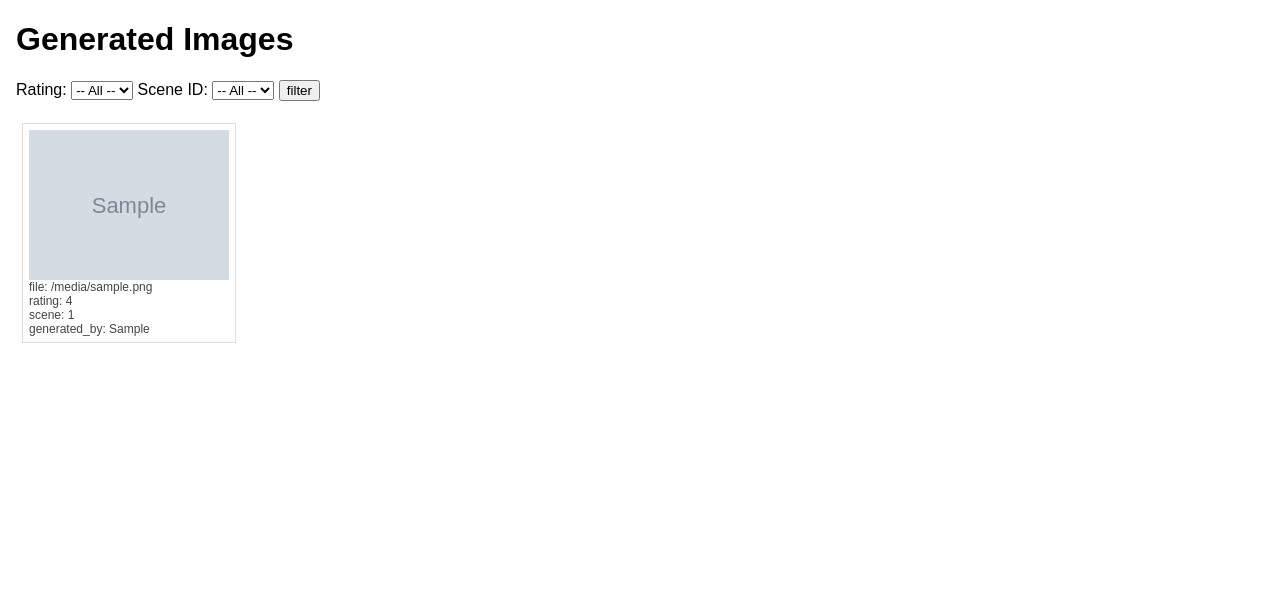
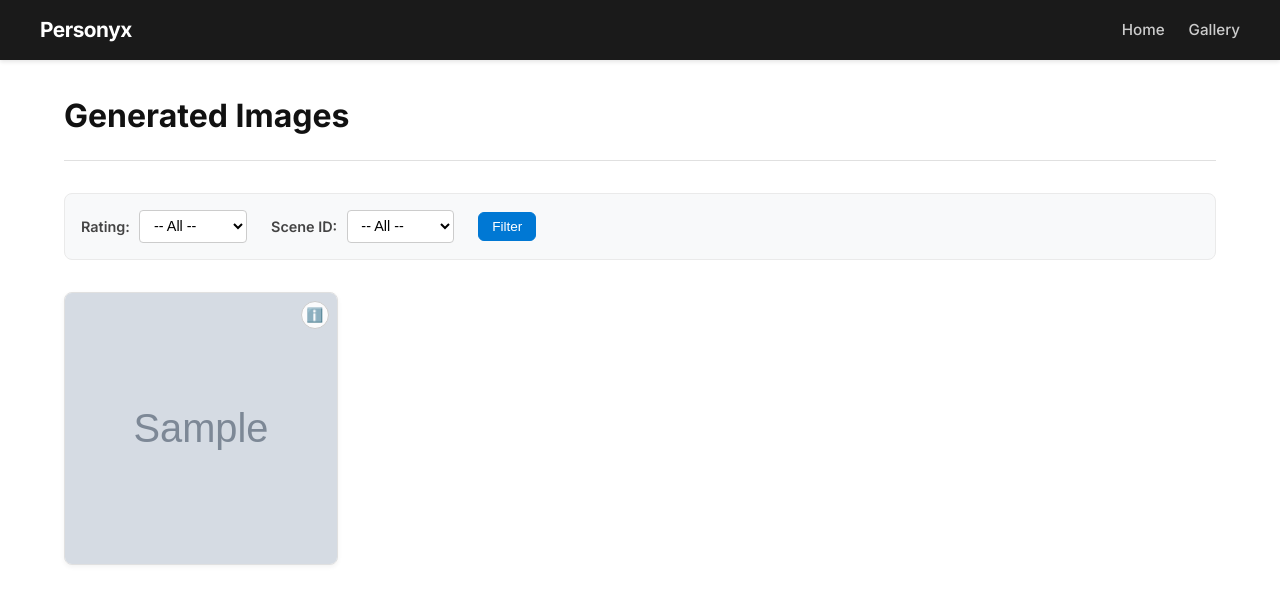
Before and after one commit to kaioman/personyx, a Flask app: template personyx/web/templates/images.html in a window 1280 px wide. Shown: the top 604 px of the page. Run offline with Flask 3, Linux system fonts and the light colour scheme; the template is opened without the code that fills it: most values are stand-ins (such as "Sample title", 1, 10 or a date in 2020); grey boxes marked "Sample" are stand-in pictures; some libraries are stand-ins or nearby versions.

Commit message:
生成画像閲覧ページデザイン調整、補助機能実装

```diff
--- a/personyx/web/app.py
+++ b/personyx/web/app.py
@@ -1,21 +1,21 @@
 import os
-from pathlib import Path
+#from pathlib import Path
 from flask import Flask, render_template, request, send_from_directory
 from sqlalchemy import create_engine
 from sqlalchemy.orm import sessionmaker
 from models.images import Images
 
 app = Flask(__name__, template_folder="templates")
-DATA_ROOT = "/app/data"
-BASE_DIR = os.path.dirname(os.path.abspath(__file__))
+#DATA_ROOT = "/app/data"
+#BASE_DIR = os.path.dirname(os.path.abspath(__file__))
 gen_images_root = "/app/gen_images"
-print(gen_images_root)
+#print(gen_images_root)
 GEN_IMAGES_DIR = os.environ.get("GEN_IMAGES_DIR", gen_images_root)
-
 DATABASE_URL = os.environ.get(
     "DATABASE_URL",
     "postgresql+psycopg2://personyx:personyx@personyx_db:5432/personyx_pg12"
 )
+ITEMS_PER_PAGE = 24
 
 # SQLAlchemy engine + session
 engine = create_engine(DATABASE_URL)
@@ -50,28 +50,27 @@ def images():
         scene_ids=scene_ids,
         selected_rating=rating,
         selected_scene_id=scene_id,
+        items_per_page=ITEMS_PER_PAGE
     )
 
-def scan_data_root():
-    entries = []
-    if os.path.isdir(DATA_ROOT):
-        for root, dirs, files in os.walk(DATA_ROOT):
-            rel_path = os.path.relpath(root, DATA_ROOT)
-            if rel_path == ".":
-                rel_path = ""
-            entries.append({
-                "path": rel_path,
-                "dirs": sorted(dirs),
-                "files": sorted(files),
-            })
-    return entries
-
+# def scan_data_root():
+#     entries = []
+#     if os.path.isdir(DATA_ROOT):
+#         for root, dirs, files in os.walk(DATA_ROOT):
+#             rel_path = os.path.relpath(root, DATA_ROOT)
+#             if rel_path == ".":
+#                 rel_path = ""
+#             entries.append({
+#                 "path": rel_path,
+#                 "dirs": sorted(dirs),
+#                 "files": sorted(files),
+#             })
+#     return entries
 
 @app.route("/")
 def index():
-    data_entries = scan_data_root()
-    return render_template("index.html", data_root=DATA_ROOT, entries=data_entries)
-
+    #data_entries = scan_data_root()
+    return render_template("index.html")
 
 if __name__ == "__main__":
     app.run(host="0.0.0.0", port=5000)
--- /dev/null
+++ b/personyx/web/static/css/images.css
@@ -0,0 +1,384 @@
+* {
+    box-sizing: border-box;
+    margin: 0;
+    padding: 0;
+}
+
+body {
+    font-family: 'Inter', -apple-system, BlinkMacSystemFont, "Segoe UI", Roboto, sans-serif;
+    background-color: #ffffff;
+    color: #333333;
+    line-height: 1.5;
+}
+
+/* 共通ボタンコンポーネント */
+.btn {
+    display: inline-flex;
+    align-items: center;
+    justify-content: center;
+    padding: 0.6rem 1.2rem;
+    font-size: 0.95rem;
+    font-weight: 500;
+    border-radius: 6px;
+    border: 1px solid #ccc;
+    background: #fff;
+    color: #333;
+    cursor: pointer;
+    text-decoration: none;
+    transition: background 0.2s, border-color 0.2s;
+}
+
+.btn:hover {
+    background: #f5f5f5;
+}
+
+.btn-blue {
+    background: #0078d4;
+    color: #fff;
+    border-color: #0078d4;
+}
+
+.btn-blue:hover {
+    background: #005a9e;
+    border-color: #005a9e;
+}
+
+.btn-small {
+    padding: 0.4rem 0.8rem;
+    font-size: 0.85rem;
+
+}
+
+/* ダークトーンナビ */
+.app-header {
+    background-color: #1a1a1a;
+    color: #ffffff;
+    padding: 0 1.5rem;
+    height: 60px;
+    display: flex;
+    align-items: center;
+    box-shadow: 0 2px 4px rgba(0,0,0,0.1);
+}
+
+.header-container {
+    width: 100%;
+    max-width: 1200px;
+    margin: 0 auto;
+    display: flex;
+    justify-content: space-between;
+    align-items: center;
+}
+
+.app-header .brand {
+    font-size: 1.3rem;
+    font-weight: 700;
+    color: #ffffff;
+    text-decoration: none;
+    letter-spacing: -0.5px;
+}
+
+.nav-links {
+    display: flex;
+    gap: 1.5rem;
+}
+
+.nav-links a {
+    color: #cccccc;
+    text-decoration: none;
+    font-size: 0.95rem;
+    font-weight: 500;
+    transition: color 0.2s;
+}
+
+.nav-links a:hover,
+.nav-links a:active {
+    color: #ffffff;
+}
+
+/* メインコンテンツレイアウト */
+.main-content {
+    max-width: 1200px;
+    margin: 0 auto;
+    padding: 2rem 1.5rem;
+}
+
+.hero-compact {
+    margin-bottom: 2rem;
+    border-bottom: 1px solid #e0e0e0;
+    padding-bottom: 1rem;
+}
+
+.hero-compact h1 {
+    font-size: 2rem;
+    font-weight: 700;
+    color: #111;
+    margin-bottom: 0.25rem;
+}
+
+.hero-compact p {
+    color: #666;
+    font-size: 1rem;
+}
+
+/* フィルター */
+.gallery-controls {
+    display: flex;
+    align-items: center;
+    gap: 1.5rem;
+    margin-bottom: 2rem;
+    background: #f8f9fa;
+    padding: 1rem;
+    border-radius: 8px;
+    border: 1px solid #eaeaea;
+}
+
+.control-group {
+    display: flex;
+    align-items: center;
+    gap: 0.6rem;
+}
+
+.control-group label {
+    font-weight: 600;
+    font-size: 0.9rem;
+    color: #444;
+}
+
+.sort-select {
+    padding: 0.4rem 2rem 0.4rem 0.6rem;
+    font-size: 0.9rem;
+    border: 1px solid #ccc;
+    border-radius: 4px;
+    background: #fff;
+    cursor: pointer;
+}
+
+/* 画像サムネイルの1:1正方形トリミング */
+.gallery-grid {
+    display: grid;
+    grid-template-columns: repeat(auto-fill, minmax(220px, 1fr));
+    gap: 1.2rem;
+}
+
+.gallery-card.hidden-card {
+    display: none !important;
+}
+
+.gallery-card {
+    position: relative;
+    border-radius: 8px;
+    overflow: hidden;
+    background: #fafafa;
+    border: 1px solid #e0e0e0;
+    box-shadow: 0 2px 5px rgba(0,0,0,0.05);
+    transition: transform 0.2s ease, box-shadow 0.2s ease;
+}
+
+.gallery-card:hover {
+    transform: translateY(-3px);
+    box-shadow: 0 5px 15px rgba(0,0,0,0.1);
+}
+
+.image-wrapper {
+    position: relative;
+    width: 100%;
+    padding-top: 100%; /* 1:1アスペクト比固定 */
+}
+
+.image-wrapper img {
+    position: absolute;
+    top: 0;
+    left: 0;
+    width: 100%;
+    height: 100%;
+    object-fit: cover;
+    display: block;
+}
+
+/* ホバー時の拡大ボタン */
+.gallery-card:hover .card-actions {
+    opacity: 1;
+}
+
+.card-actions {
+    position: absolute;
+    inset: 0;
+    background: rgba(0,0,0,0.3);
+    display: flex;
+    justify-content: center;
+    align-items: center;
+    opacity: 0;
+    transition: opacity 0.2s ease;
+    z-index: 1;
+}
+
+.card-actions .preview-btn {
+    padding: 0.5rem 1.2rem;
+    font-size: 0.9rem;
+    font-weight: bold;
+    border: none;
+    border-radius: 4px;
+    cursor: pointer;
+    background: #0078d4;
+    color: #fff;
+    transition: background 0.2s;
+}
+
+.card-actions .preview-btn:hover {
+    background: #005a9e;
+}
+
+/* インフォメーションボタン */
+.info-trigger-btn {
+    position: absolute;
+    top: 8px;
+    right: 8px;
+    width: 28px;
+    height: 28px;
+    border-radius: 50%;
+    background: rgba(255, 255, 255, 0.9);
+    border: 1px solid #ccc;
+    font-size: 0.85rem;
+    cursor: pointer;
+    display: flex;
+    align-items: center;
+    justify-content: center;
+    z-index: 10;
+    transition: transform 0.2s, background 0.2s;
+}
+
+.info-trigger-btn:hover {
+    transform: scale(1.1);
+    background: #ffffff;
+}
+
+/* メタデータ・オーバーレイ */
+.meta-overlay {
+    position: absolute;
+    inset: 0;
+    background: rgba(26, 26, 26, 0.95);
+    color: #ffffff;
+    padding: 1.2rem;
+    z-index: 15;
+    opacity: 0;
+    pointer-events: none;
+    transition: opacity 0.25s ease;
+    display: flex;
+    flex-direction: column;
+    justify-content: center;
+}
+
+.meta-overlay.active {
+    opacity: 1;
+    pointer-events: auto;
+}
+
+.close-overlay-btn {
+    position: absolute;
+    top: 6px;
+    right: 10px;
+    font-size: 1.4rem;
+    background: none;
+    border: none;
+    color: #aaa;
+    cursor: pointer;
+}
+
+.close-overlay-btn:hover {
+    color: #fff;
+}
+
+.meta-content {
+    font-size: 0.8rem;
+    line-height: 1.4;
+}
+
+.meta-item {
+    margin-bottom: 0.6rem;
+    word-break: break-all;
+}
+
+.meta-label {
+    display: block;
+    color: #00ffe0;
+    font-weight: bold;
+    font-size: 0.75rem;
+    text-transform: uppercase;
+    margin-bottom: 1px;
+}
+
+.no-images {
+    grid-column: 1 / -1;
+    text-align: center;
+    padding: 3rem;
+    color: #888;
+}
+
+/* もっと見るボタン */
+.load-more-container {
+    display: flex;
+    justify-content: center;
+    margin: 3rem 0;
+}
+
+.load-more-btn {
+    padding: 0.6rem 2.5rem;
+    background: transparent;
+    border: 2px solid #0078d4;
+    color: #0078d4;
+    border-radius: 6px;
+    cursor: pointer;
+    font-size: 0.95rem;
+    font-weight: 600;
+    transition: all 0.2s;
+}
+
+.load-more-btn:hover {
+    background: #0078d4;
+    color: #fff;
+}
+
+/* 画像拡大ビューアー */
+.gallery-modal {
+    display: none;
+    position: fixed;
+    z-index: 9999;
+    inset: 0;
+    background: rgba(0, 0, 0, 0.85);
+    justify-content: center;
+    align-items: center;
+    flex-direction: column;
+}
+
+.gallery-modal img {
+    max-width: 90%;
+    max-height: 80%;
+    border-radius: 6px;
+    box-shadow: 0 4px 20px rgba(0, 0, 0, 0.5);
+}
+
+.close-modal {
+    position: absolute;
+    top: 20px;
+    right: 30px;
+    font-size: 2.5rem;
+    color: #fff;
+    cursor: pointer;
+    user-select: none;
+}
+
+.modal-actions {
+    margin-top: 1.5rem;
+}
+
+/* レスポンシブ対応 */
+@media (max-width: 600px) {
+    .gallery-controls {
+        flex-direction: column;
+        align-items: stretch;
+        gap: 0.8rem;
+    }
+    .control-group {
+        justify-content: space-between;
+    }
+}
--- /dev/null
+++ b/personyx/web/static/js/images.js
@@ -0,0 +1,76 @@
+document.addEventListener("DOMContentLoaded", () => {
+    const grid = document.getElementById("imageGrid");
+    const ITEMS_PER_PAGE = parseInt(grid.dataset.itemsPerPage, 10) || 24;
+    const loadMoreBtn = document.getElementById("loadMoreBtn");
+    const modal = document.getElementById("imageDetailModal");
+    const modalImg = document.getElementById("modalImage");
+    const modalClose = document.getElementById("modalClose");
+    const downloadBtn = document.getElementById("downloadBtn");
+
+    // グリッドが無ければ処理を抜ける
+    if (!grid) return;
+
+    // load moreボタン
+    if (loadMoreBtn) {
+        loadMoreBtn.addEventListener("click", () => {
+            const hiddenCards = grid.querySelectorAll(".gallery-card.hidden-card");
+
+            for (let i = 0; i < Math.min(ITEMS_PER_PAGE, hiddenCards.length); i++) {
+                hiddenCards[i].classList.remove("hidden-card");
+            }
+
+            if (grid.querySelectorAll(".gallery-card.hidden-card").length === 0) {
+                loadMoreBtn.parentElement.style.display = "none";
+            }
+        });
+    }
+
+    // グリッド内イベントデリゲーション
+    grid.addEventListener("click", (e) => {
+        const card = e.target.closest(".gallery-card");
+        if (!card) return;
+
+        if (e.target.classList.contains("info-trigger-btn")) {
+            e.stopPropagation();
+            const overlay = card.querySelector(".meta-overlay");
+            overlay.classList.add("active");
+            return;
+        }
+
+        if (e.target.classList.contains("close-overlay-btn")) {
+            e.stopPropagation();
+            const overlay = card.querySelector(".meta-overlay");
+            overlay.classList.remove("active");
+            return;
+        }
+
+        if (e.target.classList.contains("preview-btn") || !e.target.closest(".meta-overlay")){
+            const imgElement = card.querySelector(".image-wrapper img");
+            if (imgElement && modalImg && downloadBtn && modal) {
+                const srcPath = imgElement.getAttribute("src");
+                modalImg.setAttribute("src", srcPath);
+                downloadBtn.setAttribute("href", srcPath);
+                modal.style.display = "flex";
+            }
+        }
+    });
+
+    const closeModal = () => {
+        if (modal && modalImg) {
+            modal.style.display = "none";
+            modalImg.setAttribute("src", "");
+        }
+    }
+
+    if (modalClose) {
+        modalClose.addEventListener("click", closeModal);
+    }
+    if (modal) {
+        modal.addEventListener("click", (e) => {
+            if (e.target === modal) {
+                closeModal();
+            }
+        });
+    }
+
+});
--- a/personyx/web/templates/images.html
+++ b/personyx/web/templates/images.html
@@ -2,72 +2,116 @@
 <html lang="ja">
 <head>
     <meta charset="utf-8">
+    <meta name="viewport" content="width=device-width, initial-scale=1.0">
     <title>Generated Images</title>
-    <style>
-        body {
-            font-family: Arial, sans-serif;
-            margin: 1rem;
-        }
-        .controls {
-            margin-bottom: 1rem;
-        }
-        .thumb {
-            display: inline-block;
-            margin: 6px;
-            border: 1px solid #ddd;
-            padding: 6px;
-            width: 200px;
-            vertical-align: top;
-        }
-        .thumb img {
-            max-width: 100%;
-            height: auto;
-            display: block;
-        }
-        .meta {
-            font-size: 12px;
-            color: #444;
-        }
-    </style>
+    <link rel="icon" type="image/x-icon" href="{{ url_for('static', filename='favicon.ico') }}">
+    <link rel="preconnect" href="https://fonts.googleeapis.com">
+    <link rel="preconnect" href="https://fonts.gstatic.com" crossorigin>
+    <link rel="stylesheet" href="https://fonts.googleapis.com/css2?family=Inter:wght@400;500;600;700&display=swap">
+    <link rel="stylesheet" href="{{ url_for('static', filename='css/images.css') }}">
 </head>
 <body>
+    <!-- アプリケーション共通のダークトーンヘッダー -->
+    <header class="app-header">
+        <div class="header-container">
+            <a href="/" class="brand">Personyx</a>
+            <nav class="nav-links">
+                <a href="/">Home</a>
+                <a href="/images" class="active">Gallery</a>
+            </nav>
+        </div>
+    </header>
+
+    <!-- メインコンテンツ領域 -->
+    <main class="main-content">
+        <section class="hero-compact">
             <h1>Generated Images</h1>
-    <form method="get" class="controls">
-        <label>Rating:
-            <select name="rating">
+        </section>
+
+        <div class="images-gallery-container">
+
+            <!-- フィルターコントロール -->
+            <form method="get" class="gallery-controls">
+                <div class="control-group">
+                    <label for="rating">Rating:</label>
+                    <select name="rating" id="rating" class="sort-select">
                         <option value="">-- All --</option>
                         {% for r in ratings %}
                             <option value="{{ r }}" {% if selected_rating==r %}selected{% endif %}>{{ r }} </option>
                         {% endfor %}
                     </select>
-        </label>
-        <label>Scene ID:
-            <select name="scene_id">
+                </div>
+
+                <div class="control-group">
+                    <label for="scene_id">Scene ID:</label>
+                    <select name="scene_id" id="scene_id" class="sort-select">
                         <option value="">-- All --</option>
                         {% for s in scene_ids %}
                             <option value="{{ s }}" {% if selected_scene_id==s %}selected{% endif %}>{{ s }} </option>
                         {% endfor %}
                     </select>
-        </label>
-        <button type="submit">filter</button>
+                </div>
+
+                <!-- フィルターボタン -->
+                <button type="submit" class="btn btn-blue btn-small">Filter</button>
             </form>
 
-    <div class="gallery">
+            <!-- 画像一覧 -->
+            <div class="gallery-grid" id="imageGrid" data-items-per-page="{{ items_per_page }}">
                 {% for img in images %}
-            <div class="thumb">
-                <a href="{{ url_for('gen_image_file', filename=img.filename) }}" target="_blank">
-                    <img src="{{ url_for('gen_image_file', filename=img.filename) }}" alt="Image {{ img.id }}">
-                </a>
-                <div class="meta">
-                    <div>file: {{ img.filename }}</div>
-                    <div>rating: {{ img.rating_level }}</div>
-                    <div>scene: {{ img.scene_id }}</div>
-                    <div>generated_by: {{ img.generated_by_user }}</div>
+                    <div class="gallery-card {% if loop.index > 24 %}hidden-card{% endif %}"
+                        data-filename="{{ img.filename }}"
+                        data-rating="{{ img.rating_level }}"
+                        data-scene-id="{{ img.scene_id }}"
+                        data-generated-by-user="{{ img.generated_by_user }}">
+
+                        <div class="image-wrapper">
+                            <img src="{{ url_for('gen_image_file', filename=img.filename) }}" alt="Image {{ img.id }}" loading="lazy">
+
+                            <!-- ホバー時に出現する拡大ボタン -->
+                            <div class="card-actions">
+                                <button class="preview-btn">Zoom</button>
+                            </div>
+
+                            <!-- メタデータ表示用のインフォメーションアイコン -->
+                            <button class="info-trigger-btn" title="Show Info">ℹ️</button>
+
+                            <!-- カード内オーバーレイ -->
+                            <div class="meta-overlay">
+                                <button class="close-overlay-btn">&times;</button>
+                                <div class="meta-content">
+                                    <div class="meta-item"><span class="meta-label">File:</span><span class="meta-val">{{ img.filename }}</span></div>
+                                    <div class="meta-item"><span class="meta-label">Rating:</span><span class="meta-val">{{ img.rating_level }}</span></div>
+                                    <div class="meta-item"><span class="meta-label">Scene ID:</span><span class="meta-val">{{ img.scene_id }}</span></div>
+                                    <div class="meta-item"><span class="meta-label">User:</span><span class="meta-val">{{ img.generated_by_user }}</span></div>
+                                </div>
+                            </div>
                         </div>
                     </div>
                 {% else %}
                     <p>No images found.</p>
                 {% endfor %}
             </div>
+
+            <!-- もっと見るボタン -->
+            {% if images|length > items_per_page %}
+            <div class="load-more-container">
+                <button class="btn load-more-btn" id="loadMoreBtn">Load More</button>
+            </div>
+            {% endif %}
+        </div>
+    </main>
+
+    <!-- 画像拡大モーダル -->
+    <div class="gallery-modal" id="imageDetailModal">
+        <span class="close-modal" id="modalClose">&times;</span>
+        <img class="modal-content" id="modalImage" src="" alt="Preview">
+        <div class="modal-actions">
+            <a class="btn btn-blue" id="downloadBtn" href="" download>Download</a>
+        </div>
+    </div>
+
+    <!-- JavaScriptの読み込み -->
+    <script defer src="{{ url_for('static', filename='js/images.js') }}"></script>
 </body>
 </html>
```
Also changed, not shown: personyx/web/templates/index.html (+5 -28 lines), personyx/web/static/favicon.ico (added). Lines whose indentation alone changed are shown as unchanged.
